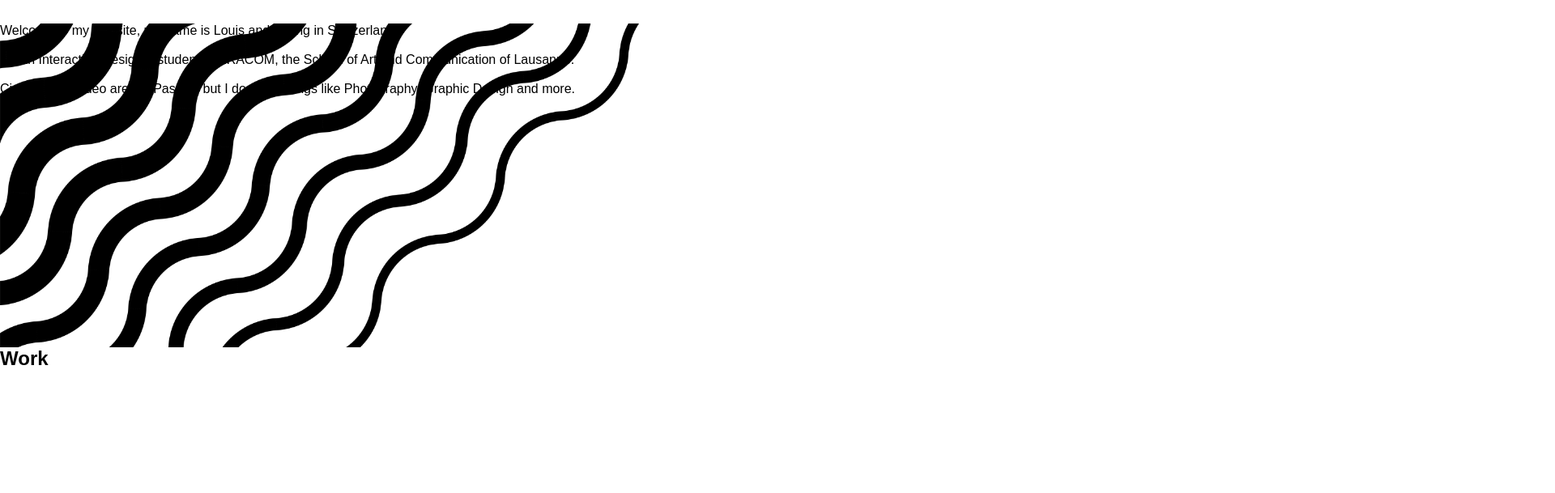
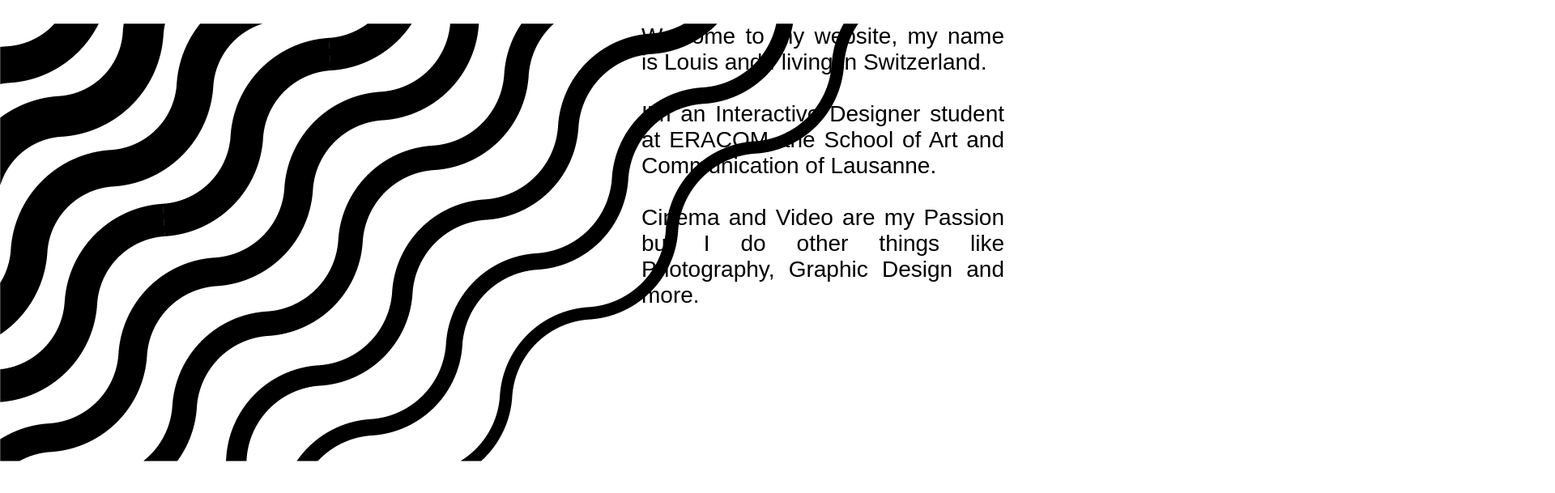
Before and after one commit to Eracom-ID471/projet-1-LouisTacheron, a plain HTML site: page index.html in a window 1280 px wide. Shown: the part 771-1380 px from the top of the page at 81% size, 1920 px wide, since content can reach past the window. Drawn offline with Linux system fonts and the light colour scheme.

```diff
--- a/index.html
+++ b/index.html
@@ -40,6 +40,7 @@
       <p>
         Welcome to my website, my name is Louis and I living in Switzerland.<br><br>I'm an Interactive Designer student at ERACOM, the School of Art and Communication of Lausanne.<br><br>Cinema and Video are my Passion but I do other things like Photography, Graphic Design and more.
       </p>
+      <img src="images/motif.jpg">
     </section>
 
     <!-- Work -->
--- a/style.css
+++ b/style.css
@@ -3,7 +3,7 @@
   padding: 0;
 }
 
-@import url('https://fonts.googleapis.com/css?family=Montserrat:100,100i,200,200i,300,300i,400,400i,500,500i,600,600i,700,700i,800,800i,900,900i&display=swap&subset=latin-ext');
+@import url('//fonts.googleapis.com/css?family=Montserrat:100,100i,200,200i,300,300i,400,400i,500,500i,600,600i,700,700i,800,800i,900,900i&display=swap&subset=latin-ext');
 
 
 body{
@@ -73,23 +73,46 @@
 /* About */
 
 .about{
+  position: relative;
   height: 50vh;
   width: 100vw;
+  /*
   background-image: url("images/motif5.jpg");
   background-size: 52rem;
   background-repeat: no-repeat;
   background-position: left top;
+  */
 }
+
+.attout img{
+  width: 100%;
+}
+
+.about p{
+  position: absolute;
+  right: 0%;
+  height: 100%;
+  width: 35%;
+  margin-right: 5vmin;
+  text-align: justify;
+  font-size: 3.5vmin;
+}
+
+/* Work */
 
 .work{
   height: 150vh;
   width: 90vw;
 }
 
+/* Contact */
+
 .contact{
   height: 25vh;
   width: 90vw;
 }
+
+/* Footer */
 
 footer{
   height: 10vh;
```
